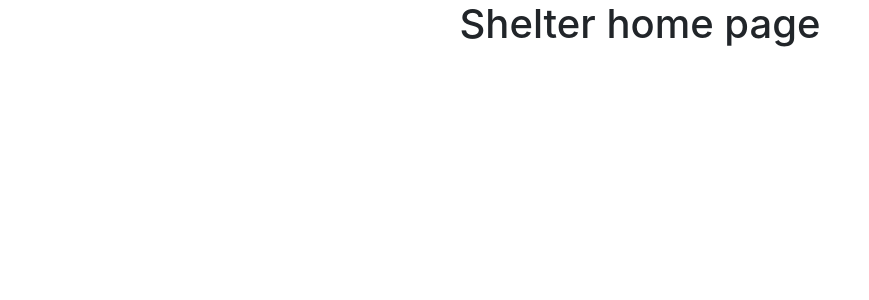
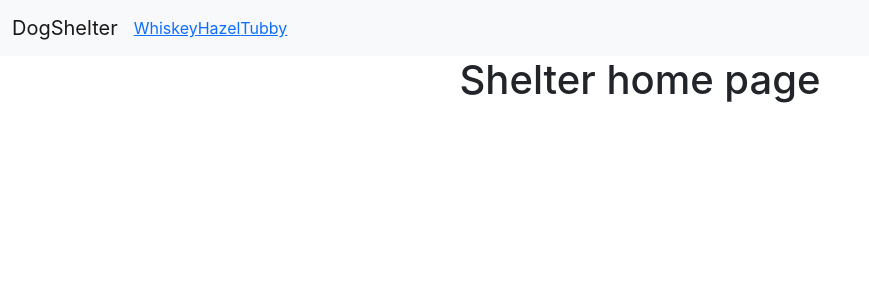
Before and after one commit to Wings30306/react-dog-shelter, a React (Create React App) app in the folder shelter/: page / in a window 1280 px wide. Shown: the top 300 px of the page, without its empty margins (0-869 px from the left). Built offline with nearby package versions, Linux system fonts and the light colour scheme.

Commit message:
Add navbar

```diff
--- a/shelter/src/App.js
+++ b/shelter/src/App.js
@@ -3,7 +3,7 @@ import './App.css';
 import whiskey from "./images/whiskey.jpg"
 import hazel from "./images/hazel.jpg"
 import tubby from "./images/tubby.jpg"
-// import Nav from './Nav';
+import Nav from './Nav';
 import { Route, Switch } from 'react-router-dom';
 
 class App extends Component {
@@ -44,6 +44,7 @@ class App extends Component {
   render(){
     return (
       <div className="App">
+        <Nav dogs={this.props.dogs} />
         <Switch>
           <Route exact path="/" render={() => <h1>Shelter home page</h1>} />
           { this.props.dogs.map(dog => <Route exact path={`/${dog.name.toLowerCase()}`} render={() => <h1>{dog.name}</h1>} />)}
--- a/shelter/src/Nav.js
+++ b/shelter/src/Nav.js
@@ -7,7 +7,7 @@ class Nav extends Component {
         return (
             <nav class="navbar navbar-expand-lg navbar-light bg-light">
                 <div class="container-fluid">
-                    <NavLink class="navbar-brand" href="#">DogShelter</NavLink>
+                    <NavLink class="navbar-brand" to="/">DogShelter</NavLink>
                     <button class="navbar-toggler" type="button" data-bs-toggle="collapse" data-bs-target="#navbarNavAltMarkup" aria-controls="navbarNavAltMarkup" aria-expanded="false" aria-label="Toggle navigation">
                         <span class="navbar-toggler-icon"></span>
                     </button>
```
